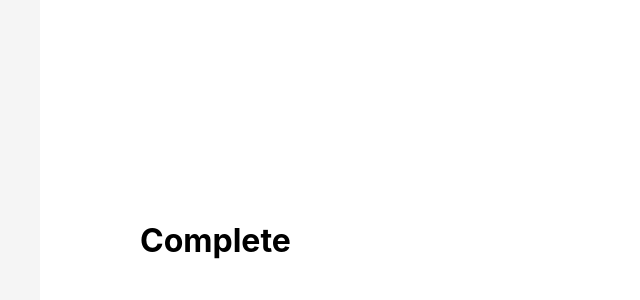
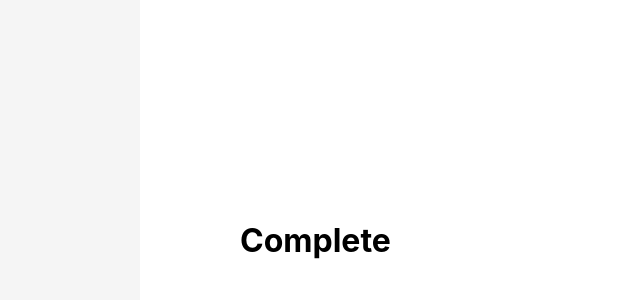
Before and after one commit to Ko-GyeongTae/Frontend-Wim-Official, a Next.js app: page /about/project/complete in a window 1280 px wide. Shown: the top 300 px of the page, without its empty margins (0-640 px from the left). Built offline with nearby package versions, Linux system fonts and the light colour scheme.

Commit message:
<ADD> proceed page width

```diff
--- a/pages/about/project/project.module.css
+++ b/pages/about/project/project.module.css
@@ -1,7 +1,7 @@
 .Container {
     display: flex;
     flex-direction: column;
-    width: 1200px auto;
+    width: 1000px auto;
     height: 2000px;
     align-items: center;
     justify-content: center;
@@ -11,7 +11,7 @@
 .Box {
     display: flex;
     flex-direction: column;
-    width: 1200px;
+    width: 1000px;
     height: 2000px;
     align-items: flex-start;
     justify-content: flex-start;
```
